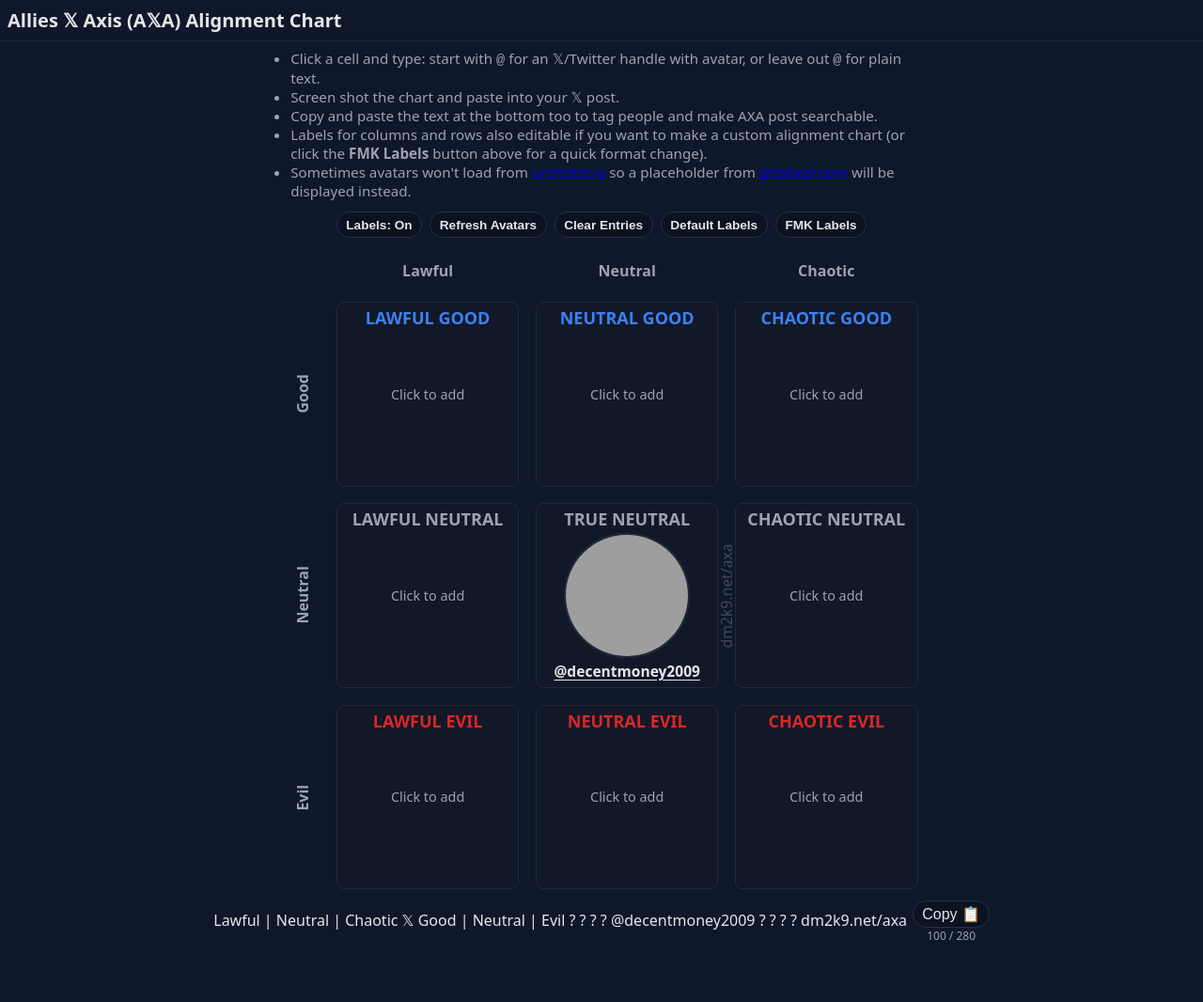
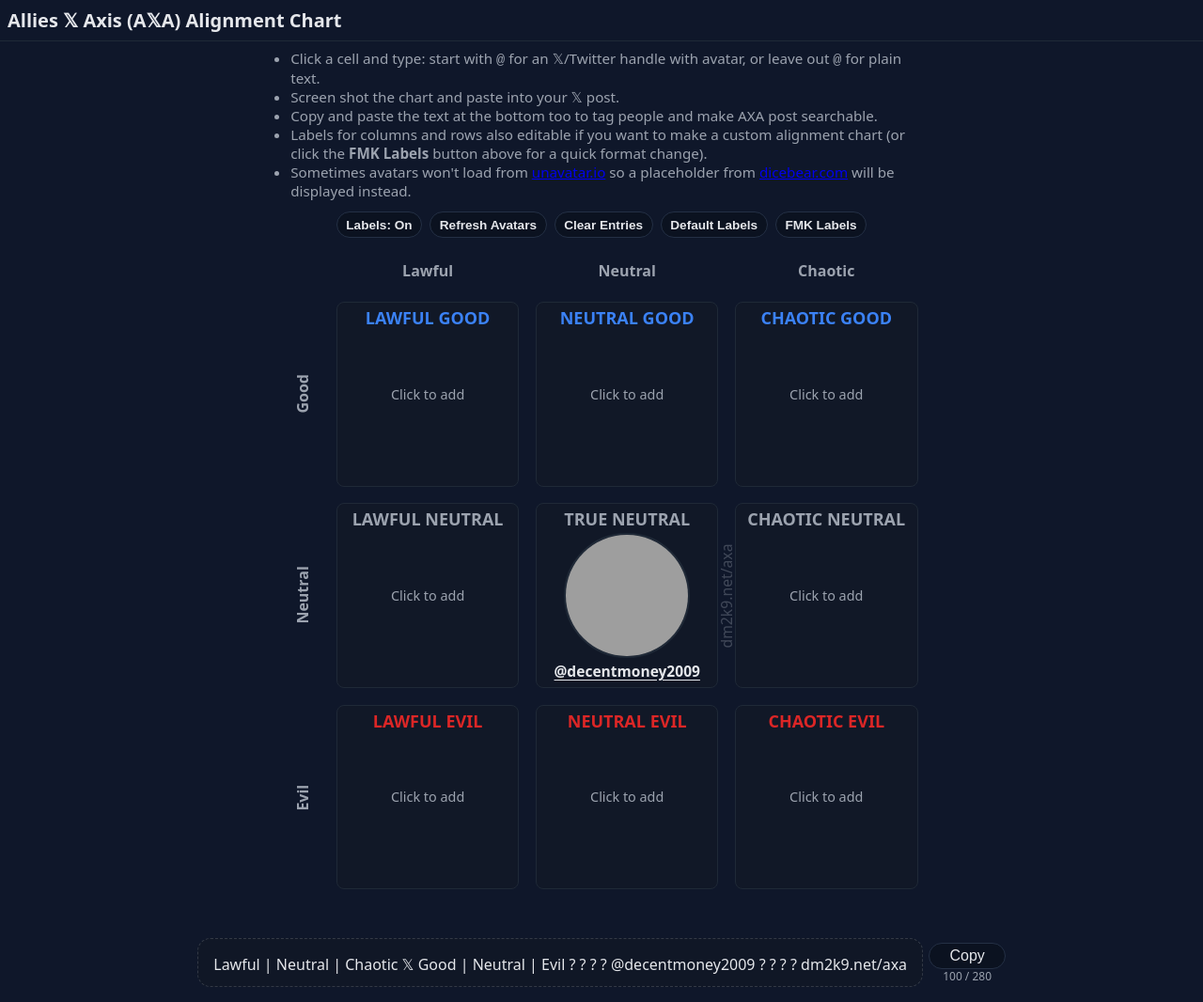
Before and after one commit to decent-money/decent-money.github.io, a Jekyll site: the page axa/content.html, which Jekyll copies as it is, in a window 1280 px wide. Shown: the whole page at 94% size. Built offline with Jekyll 4.4.1, drawn with Linux system fonts in a browser that asks for light colours; before the commit the page ends 1018 px from its top, so only the background shows below that; grey boxes are pictures that could not be loaded.

Commit message:
Add style tweaks to copy text and button.

```diff
--- a/axa/content.html
+++ b/axa/content.html
@@ -368,6 +368,13 @@
       /* red when over 240 */
     }
 
+    .handles-wrapper {
+      border: 1px dashed rgba(255, 255, 255, 0.15);
+      border-radius: 14px;
+      padding: 0.9rem 1rem 0.6rem;
+      background: color-mix(in oklab, var(--panel) 92%, transparent);
+    }
+
     #handlesText {
       margin: 0;
       text-align: center;
@@ -556,14 +563,16 @@
       </div>
       <div id="boardWatermark" class="board-watermark">dm2k9.net/axa</div>
     </div>
-
+<p></p>
     <div class="handles-row">
-      <p id="handlesText"></p>
+      <div class="handles-wrapper">
+        <p id="handlesText"></p>
+      </div>
 
       <div class="copy-group">
         <button id="copyHandlesBtn" class="icon-button" type="button" aria-label="Copy handles to clipboard"
           title="Copy handles">
-          Copy 📋
+          Copy
         </button>
         <div id="charCounter" class="char-counter">0 / 280</div>
       </div>
```
